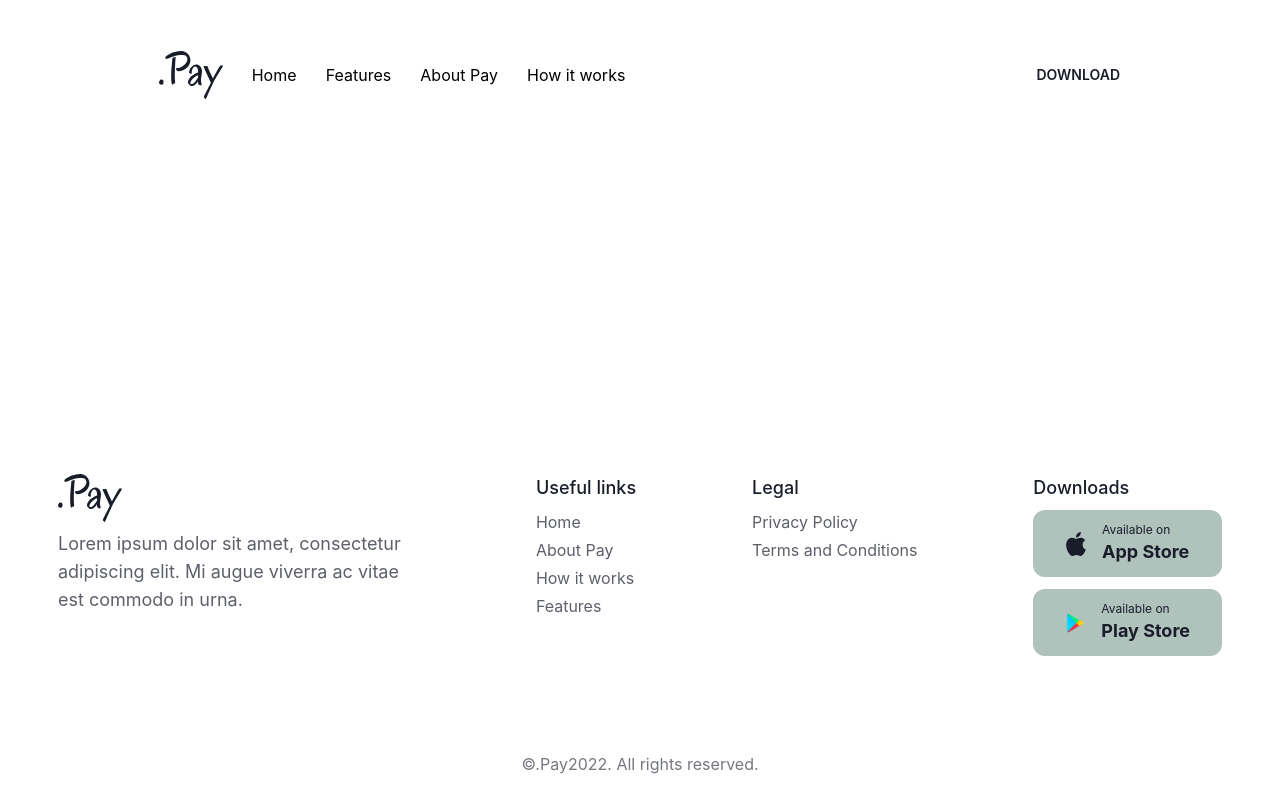
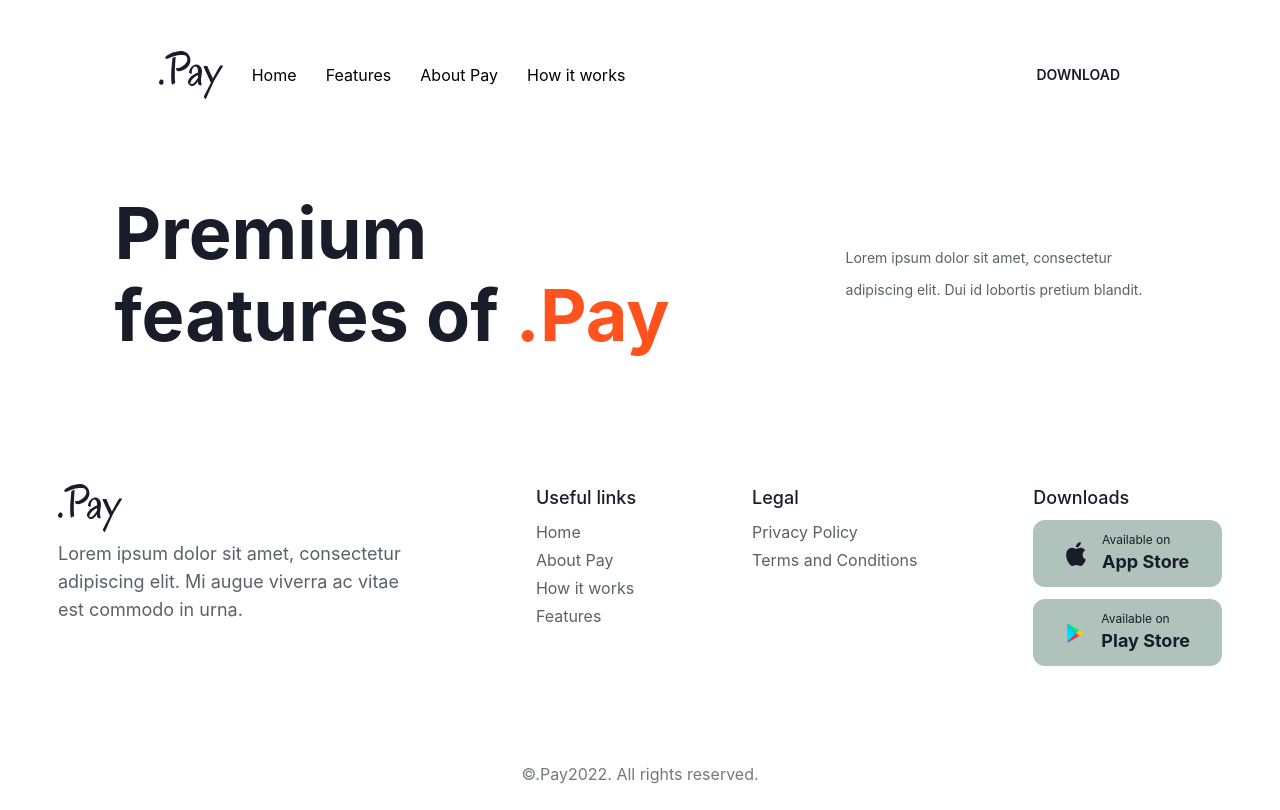
Before and after one commit to Sam15876/Nextjs-Payment-Saas-Landing-Page-Final, a Next.js app: page /features in a window 1280 px wide. Built offline with nearby package versions, Linux system fonts and the light colour scheme.

Commit message:
Add heading to features page

```diff
--- /dev/null
+++ b/components/features/heading.js
@@ -0,0 +1,8 @@
+export default function Heading() {
+    return(
+        <div className='flex w-full gap-x-44 justify-center items-center mt-48'>
+            <h1 className='text-7xl font-bold leading-[82px] text-[#191D2A]'>Premium<br />features of <span className='text-secondary'>.Pay</span></h1>
+            <p className='text-sm leading-8 text-[#191D2A]/70 max-w-xs'>Lorem ipsum dolor sit amet, consectetur adipiscing elit. Dui id lobortis pretium blandit.</p>
+        </div>
+    )
+}
--- a/pages/features/index.js
+++ b/pages/features/index.js
@@ -1,9 +1,11 @@
 // Components
 import PageContainer from "../../components/global/pageContainer/pageContainer"
+import Heading from '../../components/features/heading'
 
 export default function Features() {
     return(
         <PageContainer>
+            <Heading />
         </PageContainer>
     )
 }
--- a/tailwind.config.js
+++ b/tailwind.config.js
@@ -7,7 +7,8 @@ module.exports = {
   theme: {
     extend: {
       colors: {
-        primary: '#AFC2BB'
+        primary: '#AFC2BB',
+        secondary: '#FF521C'
       }
     },
   },
```
